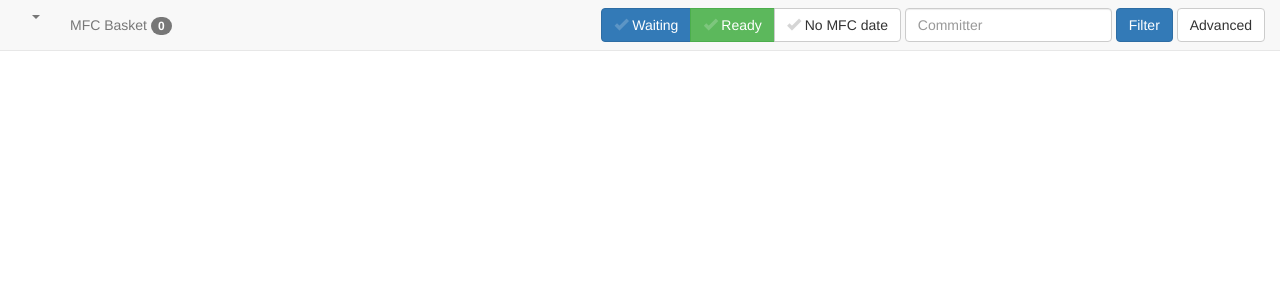
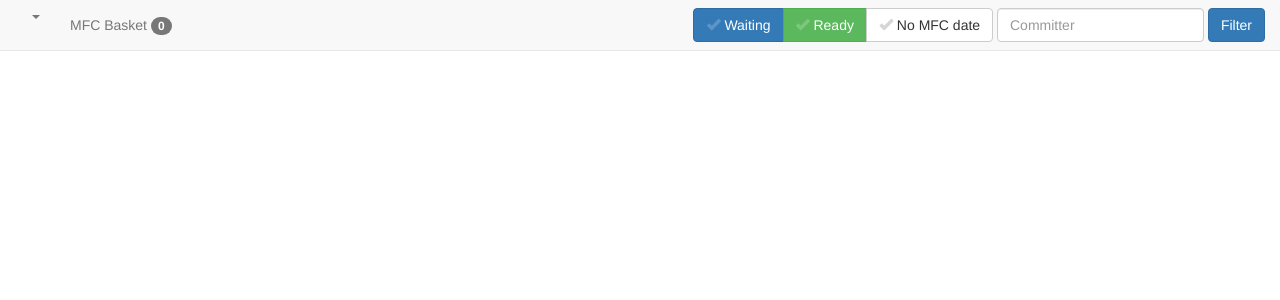
Before and after one commit to freebsd/mfctracker, a Django app: template templates/mfctracker/index.html in a window 1280 px wide. Shown: the top 300 px of the page. Run offline with Django 3.2, Linux system fonts and the light colour scheme; the template is opened without the code that fills it, so the values that code supplies are empty; some libraries are stand-ins or nearby versions.

Commit message:
Hide advaced filters for now

```diff
--- a/templates/mfctracker/index.html
+++ b/templates/mfctracker/index.html
@@ -87,7 +87,7 @@ $( document ).ready(function() {
           <input type="hidden" name="extended_filters" value="">
         </div>
         <button type="button" class="btn btn-primary" id="setfilter">Filter</button>
-        <a class="btn btn-default" role="button" data-toggle="collapse" href="#advancedFilters" aria-expanded="false" aria-controls="advancedFilters">Advanced</a>
+        <!-- <a class="btn btn-default" role="button" data-toggle="collapse" href="#advancedFilters" aria-expanded="false" aria-controls="advancedFilters">Advanced</a> -->
       </form>
     </div><!-- /.navbar-collapse -->
   </div><!-- /.container-fluid -->
```
